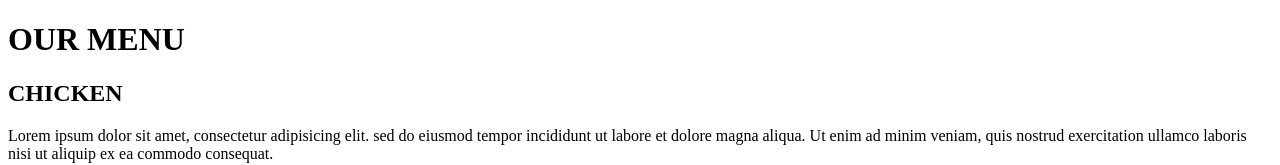
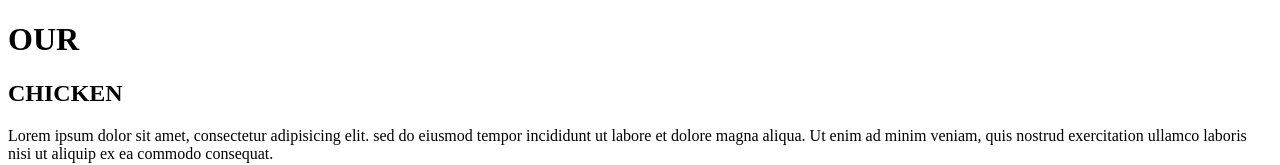
Before and after one commit to Tebogo-Erick-Goqo/module2-solution, a plain HTML site: page index.html in a window 1280 px wide. Shown: the top 165 px of the page. Drawn offline with Linux system fonts and the light colour scheme.

Commit message:
updating menu

```diff
--- a/index.html
+++ b/index.html
@@ -5,7 +5,7 @@
     <title>MENU</title>
   </head>
   <body>
-    <h1 class="heading">OUR MENU</h1>
+    <h1 class="heading">OUR</h1>
     <div class="container">
       <div class="rec">
         <div class="rec1Name">
```
